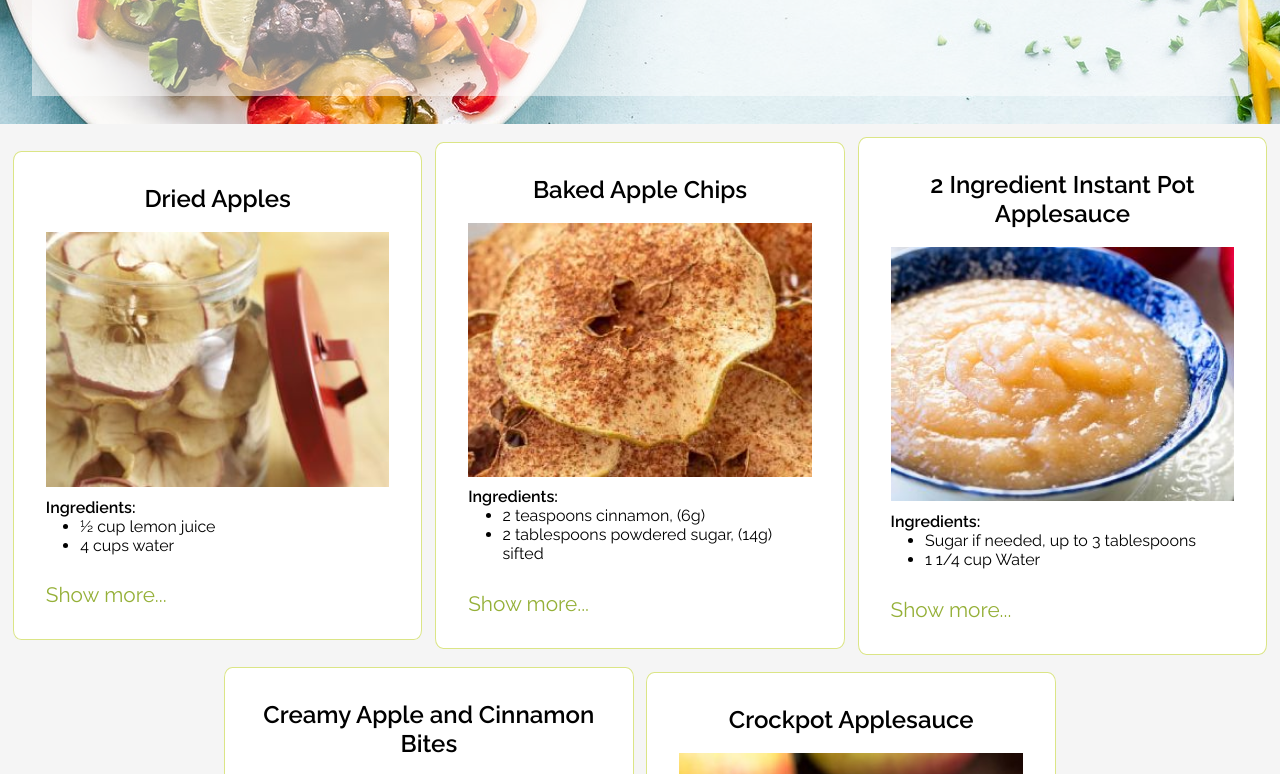
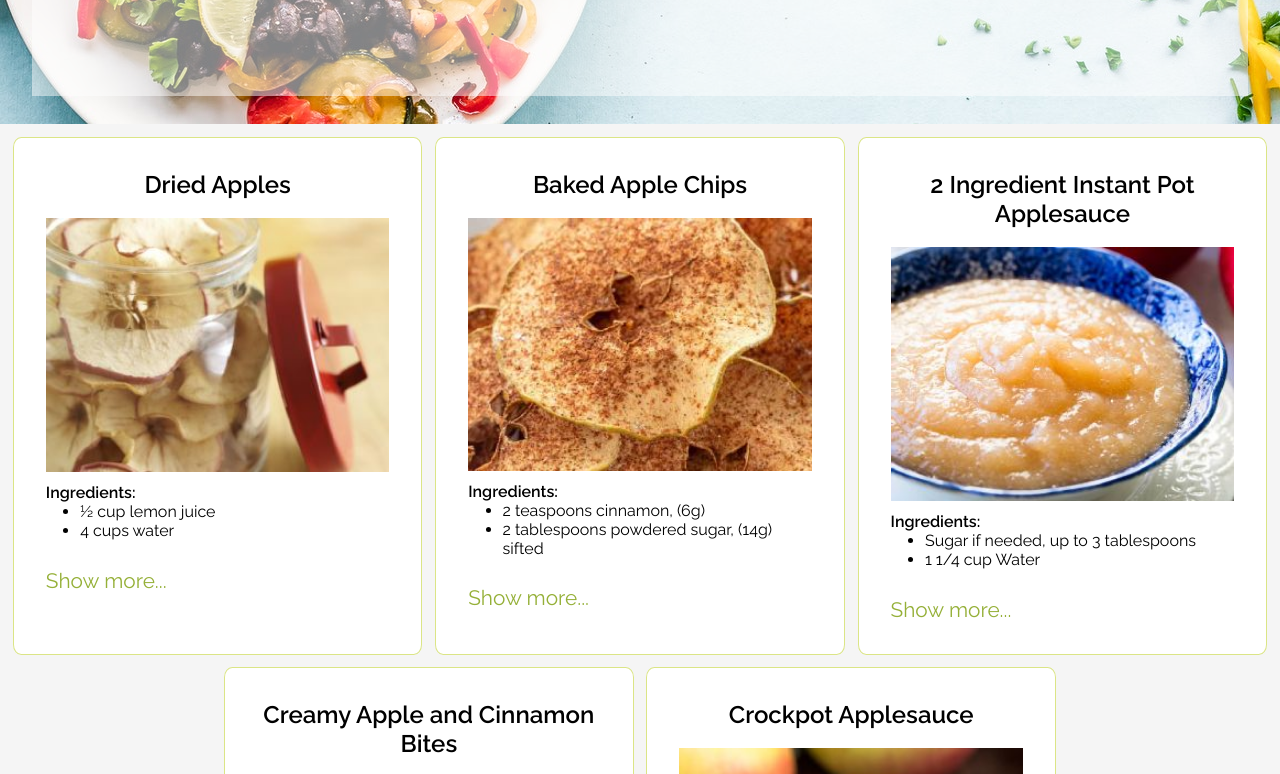
Before and after one commit to PaulinaBodio/0-WASTE-WEB-APP, a website built with webpack: page for style/index-test.html in a window 1280 px wide. Shown: the part 500-1274 px from the top of the page. Built offline with nearby package versions, Linux system fonts and the light colour scheme.

Commit message:
displaying recipes fixed

```diff
--- a/src/css/style.css
+++ b/src/css/style.css
@@ -110,7 +110,8 @@ main h2 {
     flex-direction: row;
     flex-wrap: wrap;
     justify-content: center;
-    align-items: center;
+    align-items: stretch;
+
 }
 
 .recipe {
```
Also changed, not shown: src/index.js (+0 -11 lines), dist/bundle.js.
